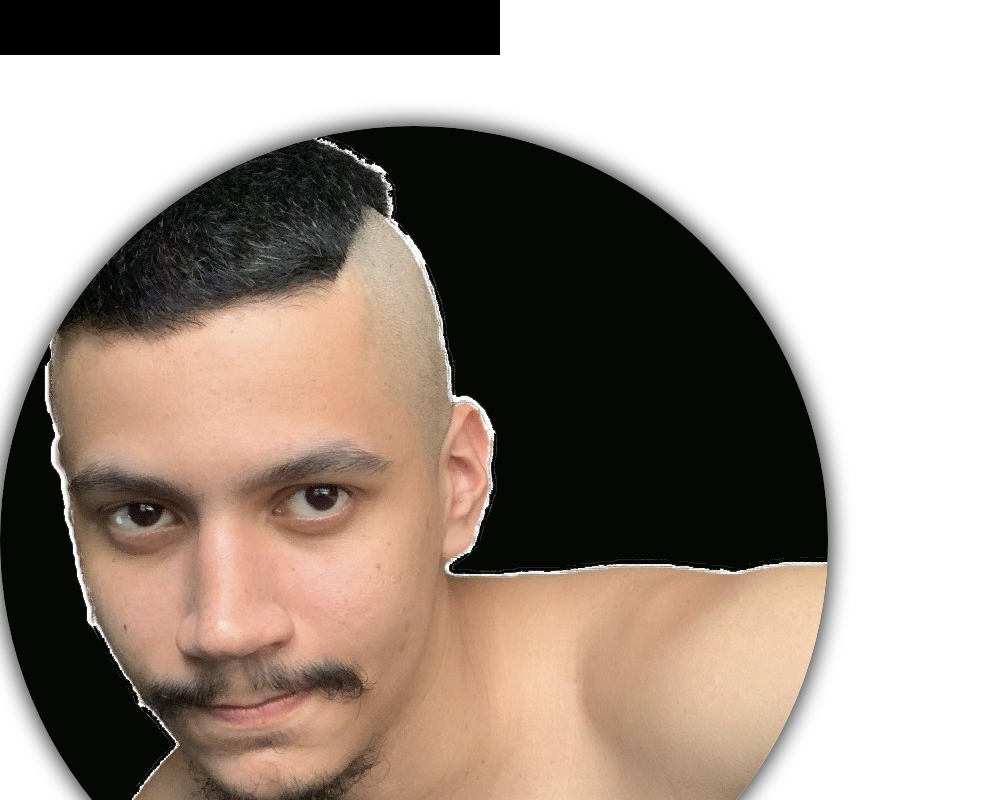
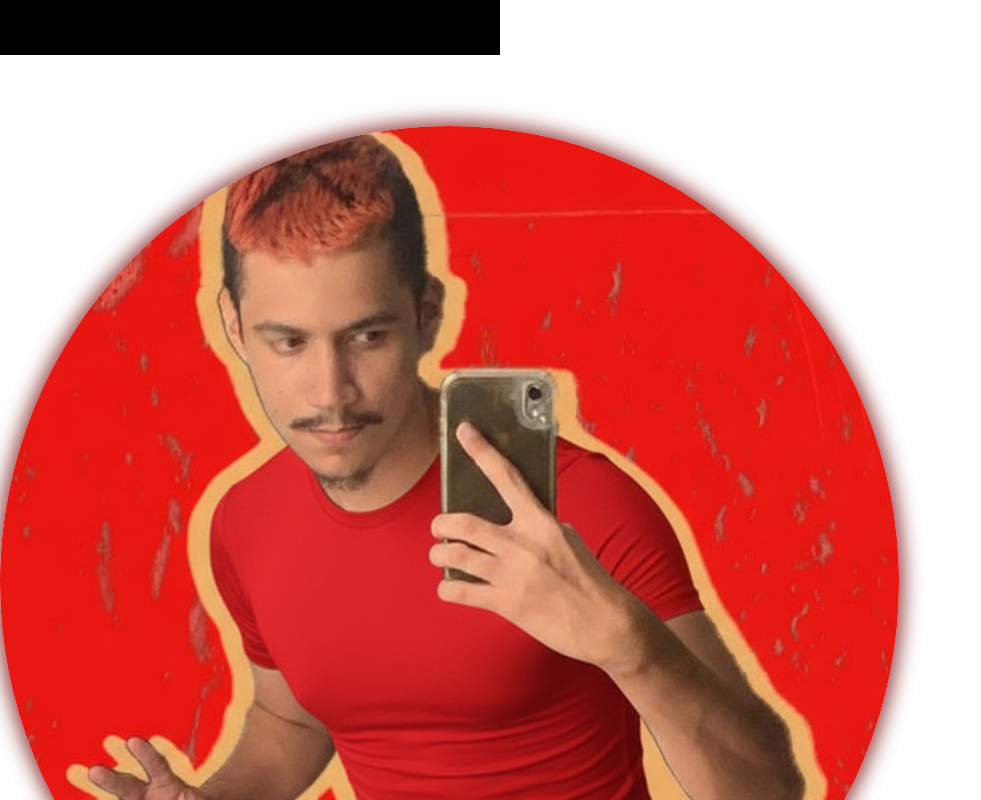
Before and after one commit to belforz/portfolioreact, a React (Vite) app in the folder app/: page / in a window 1280 px wide. Shown: the part 700-1500 px from the top of the page, without its empty margins (0-981 px from the left). Built offline with nearby package versions, Linux system fonts and the light colour scheme.

Commit message:
change icon

```diff
--- a/app/src/components/landing.tsx
+++ b/app/src/components/landing.tsx
@@ -11,8 +11,8 @@ export function Landing(props: LandingProps) {
                     className={`animate-glow w-64 h-64 md:w-72 md:h-72 lg:w-96 lg:h-96 rounded-full shadow-md transition-all motion-reduce:transition-none duration-500 delay-[400ms] ${showTransition ? 'translate-y-0 opacity-100' : '-translate-y-4 opacity-0'}`}
                     src={content.portraitLink as string}
                     alt={content.name as string}
-                    style={{'--glow-color1': '#d7ddd780',
-                  '--glow-color2': '#080808cc'
+                    style={{'--glow-color1': '#e8797980',
+                  '--glow-color2': '#720303cc'
                  } as React.CSSProperties}
                 />
                 <div className="!mx-4 flex flex-col !space-y-2">
--- a/app/src/portfolio.ts
+++ b/app/src/portfolio.ts
@@ -31,7 +31,7 @@ const greeting = {
         // link: "images/logo1.png", // use relative path from  parent directory -> ex: images/image.ext
         custom: true // takes precedence over image logo and allows for custom HTML logo (./components/Navbar.vue)
     },
-    portraitLink: 'assets/euuuu.png'
+    portraitLink: 'assets/red.png'
 }
 
 const socialMediaLinks = {
```
Also changed, not shown: app/public/assets/red.png (added).
